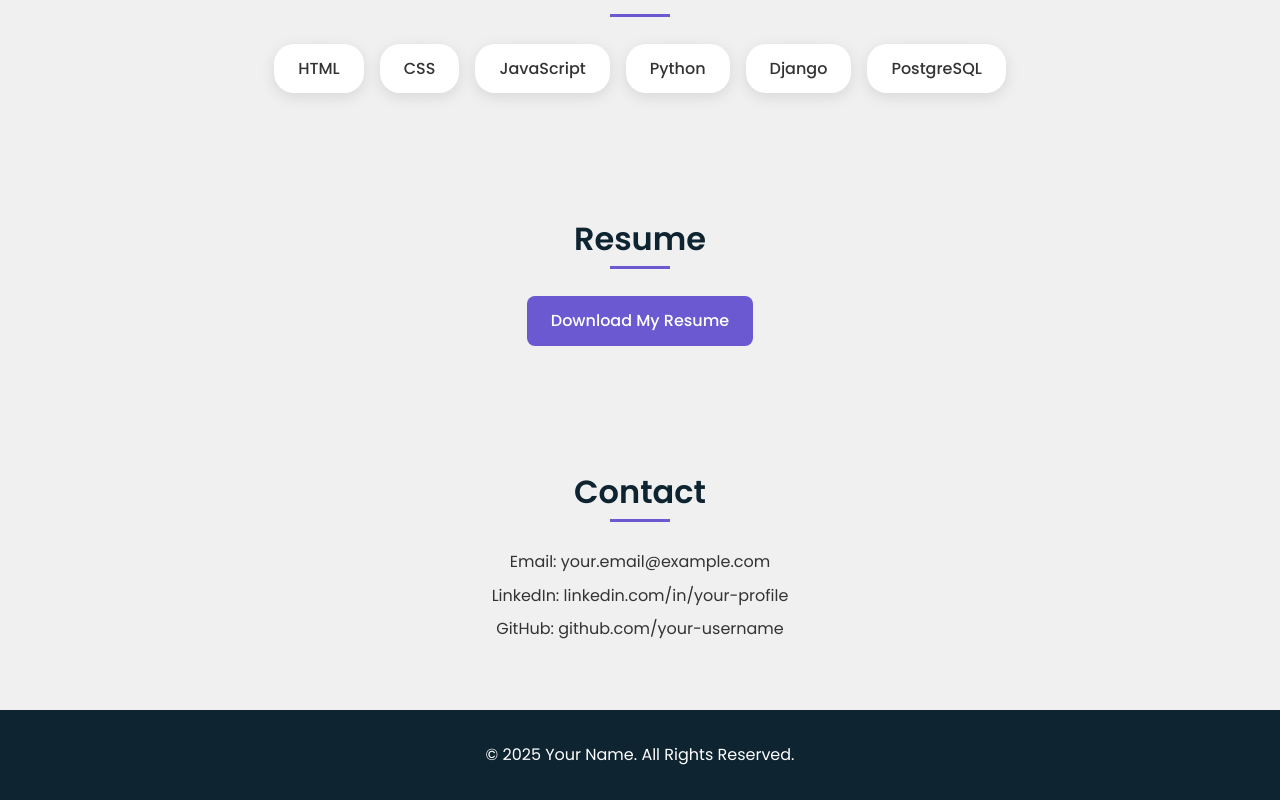
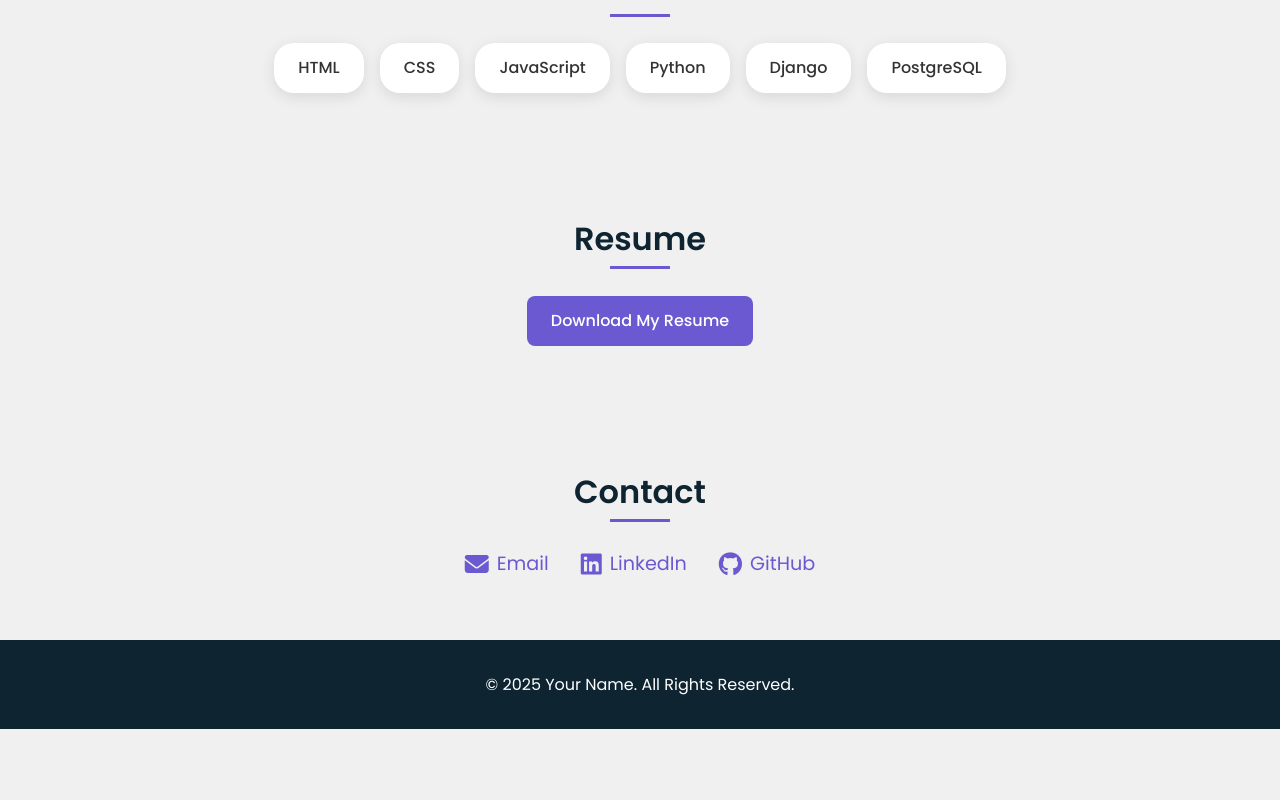
Before and after one commit to diogojandiroba1/Portfolio, a plain HTML site: page index.html in a window 1280 px wide. Shown: the part 1074-1874 px from the top of the page. After the commit the page ends 1803 px from the top, so only its background shows below. Drawn offline with nearby package versions, Linux system fonts and the light colour scheme.

Commit message:
Initial commit

```diff
--- a/index.html
+++ b/index.html
@@ -4,6 +4,14 @@
     <meta charset="UTF-8">
     <meta name="viewport" content="width=device-width, initial-scale=1.0">
     <title>Portfolio</title>
+
+    <!-- AOS (Animate on Scroll) CSS -->
+    <link rel="stylesheet" href="https://unpkg.com/aos@next/dist/aos.css" />
+
+    <!-- Font Awesome (Icons) -->
+    <link rel="stylesheet" href="https://cdnjs.cloudflare.com/ajax/libs/font-awesome/6.2.1/css/all.min.css">
+
+    <!-- Main CSS -->
     <link rel="stylesheet" href="style.css">
 </head>
 <body>
@@ -23,25 +31,25 @@
 
     <main>
         <section id="home">
-            <h1>Welcome to my Portfolio</h1>
-            <p>I am a computer science student with a passion for technology.</p>
+            <h1 data-aos="fade-down">Welcome to my Portfolio</h1>
+            <p data-aos="fade-up">I am a <span class="auto-type"></span></p>
         </section>
 
-        <section id="about">
+        <section id="about" data-aos="fade-right">
             <h2>About Me</h2>
             <p>I am a highly motivated and results-oriented computer science student with a strong foundation in software development and a passion for creating innovative solutions. I am eager to apply my skills and knowledge to a challenging role in the tech industry.</p>
         </section>
 
         <section id="projects">
-            <h2>Projects</h2>
+            <h2 data-aos="fade-up">Projects</h2>
             <div class="project-container">
-                <div class="project">
+                <div class="project" data-aos="flip-left">
                     <h3>Project 1</h3>
                     <p>Description of project 1.</p>
                     <p><strong>Technologies:</strong> HTML, CSS, JavaScript</p>
                     <a href="#" class="btn">View Project</a>
                 </div>
-                <div class="project">
+                <div class="project" data-aos="flip-left" data-aos-delay="200">
                     <h3>Project 2</h3>
                     <p>Description of project 2.</p>
                     <p><strong>Technologies:</strong> Python, Django, PostgreSQL</p>
@@ -50,7 +58,7 @@
             </div>
         </section>
 
-        <section id="skills">
+        <section id="skills" data-aos="zoom-in">
             <h2>Skills</h2>
             <ul>
                 <li>HTML</li>
@@ -62,16 +70,18 @@
             </ul>
         </section>
 
-        <section id="resume">
+        <section id="resume" data-aos="fade-up">
             <h2>Resume</h2>
             <a href="#" class="btn">Download My Resume</a>
         </section>
 
-        <section id="contact">
+        <section id="contact" data-aos="fade-up">
             <h2>Contact</h2>
-            <p>Email: your.email@example.com</p>
-            <p>LinkedIn: linkedin.com/in/your-profile</p>
-            <p>GitHub: github.com/your-username</p>
+            <div class="contact-links">
+                <a href="mailto:your.email@example.com"><i class="fas fa-envelope"></i> Email</a>
+                <a href="https://linkedin.com/in/your-profile" target="_blank"><i class="fab fa-linkedin"></i> LinkedIn</a>
+                <a href="https://github.com/your-username" target="_blank"><i class="fab fa-github"></i> GitHub</a>
+            </div>
         </section>
     </main>
 
@@ -79,6 +89,13 @@
         <p>&copy; 2025 Your Name. All Rights Reserved.</p>
     </footer>
 
+    <!-- Typed.js -->
+    <script src="https://cdn.jsdelivr.net/npm/typed.js@2.0.12"></script>
+
+    <!-- AOS (Animate on Scroll) JS -->
+    <script src="https://unpkg.com/aos@next/dist/aos.js"></script>
+
+    <!-- Main Script -->
     <script src="script.js"></script>
 </body>
 </html>
--- a/script.js
+++ b/script.js
@@ -0,0 +1,13 @@
+// --- Initialize AOS (Animate on Scroll) ---
+AOS.init({
+    duration: 1000, // values from 0 to 3000, with step 50ms
+    once: true,     // whether animation should happen only once - while scrolling down
+});
+
+// --- Initialize Typed.js ---
+var typed = new Typed(".auto-type", {
+    strings: ["a Developer.", "a Tech Enthusiast.", "a Problem Solver.", "always learning."],
+    typeSpeed: 100,
+    backSpeed: 60,
+    loop: true
+});
--- a/style.css
+++ b/style.css
@@ -192,8 +192,22 @@ h2::after {
     color: #fff;
 }
 
-#contact p {
-    margin-bottom: 0.5rem;
+.contact-links {
+    display: flex;
+    justify-content: center;
+    gap: 2rem;
+    margin-top: 1rem;
+}
+
+.contact-links a {
+    font-size: 1.2rem;
+    display: inline-flex;
+    align-items: center;
+    gap: 0.5rem;
+}
+
+.contact-links a i {
+    font-size: 1.5rem;
 }
 
 /* --- Footer --- */
```
